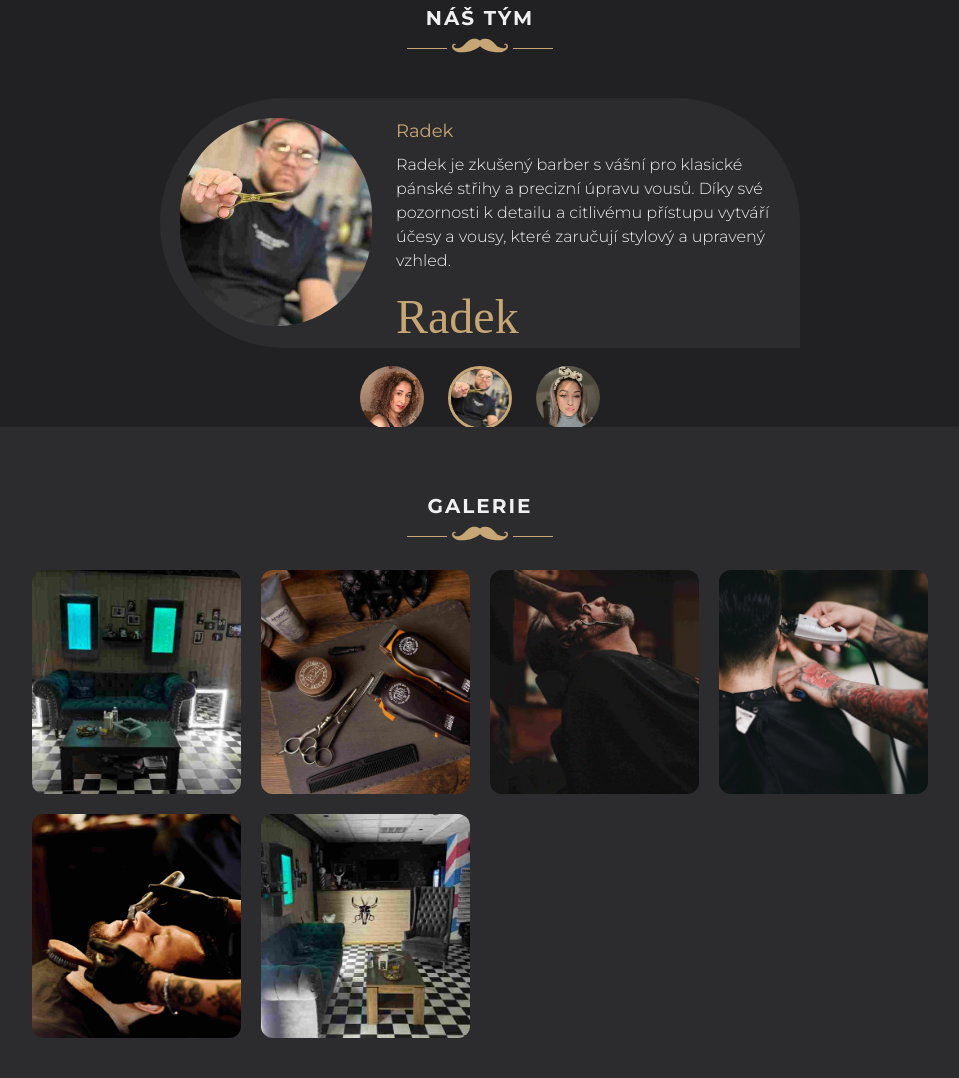
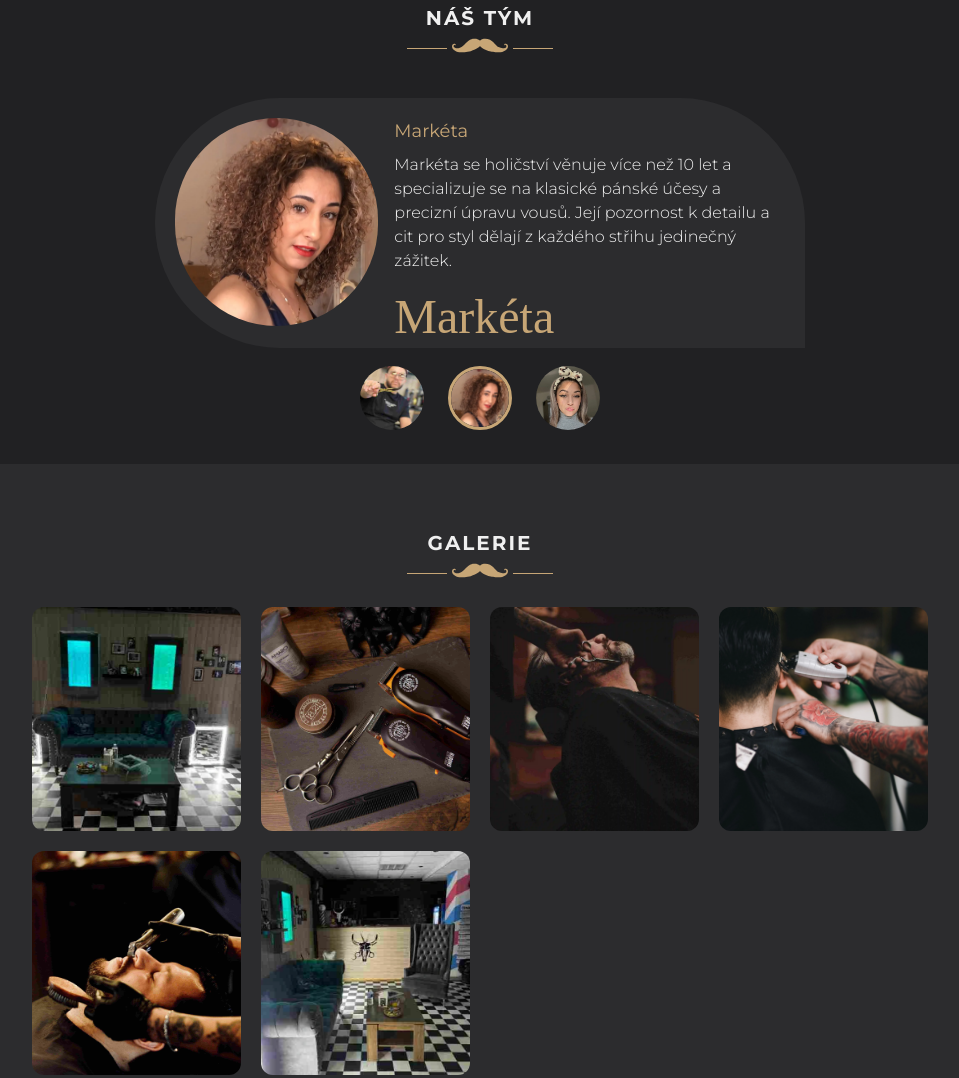
Before and after one commit to petrovcikovadiana/Indigo, a website: page docs/index.html in a window 1280 px wide. Shown: the part 2678-3756 px from the top of the page, without its empty margins (160-1119 px from the left). Drawn offline with nearby package versions, Linux system fonts and the light colour scheme; a web font is replaced by a local one.

Commit message:
edit image in card team

```diff
--- a/docs/index.html
+++ b/docs/index.html
@@ -560,9 +560,9 @@
             </div>
             <!-- Card -->
             <div
-                class="flex md:h-[250px] md:w-[640px] mx-auto rounded-tl-full md:rounded-bl-full rounded-tr-full bg-lightBlack mb-24 ">
+                class="flex md:h-[250px] md:w-[650px] mx-auto rounded-tl-full md:rounded-bl-full rounded-tr-full bg-lightBlack mb-24 ">
                 <div class="w-full m-8 md:m-5">
-                    <div class="flex md:flex-row flex-col  mb-2 gap-6">
+                    <div class="flex md:flex-row flex-col  mb-2 gap-4">
                         <div class="flex flex-col w-full items-center md:w-1/3">
                             <img id="employee-photo" src="" alt="employee-photo" loading="lazy"
                                 class="rounded-full object-cover h-44 w-44 md:h-52 md:w-52" />
@@ -579,14 +579,12 @@
                     </div>
                     <div class="flex flex-row gap-6 mt-10 items-center justify-center mx-auto">
                         <!-- Add data to manual switch -->
+                        <img src="./img/man_11zon.webp" alt="radek" loading="lazy"
+                            class="object-cover w-16 h-16 rounded-full employee-selector" data-index="0">
                         <img src="./img/woman.webp" alt="marketa" loading="lazy"
-                            class="object-cover w-16 h-16 rounded-full employee-selector" data-index="0">
-                        <img src="./img/man_11zon.webp" alt="radek" loading="lazy"
                             class="object-cover w-16 h-16 rounded-full employee-selector" data-index="1">
                         <img src="./img/Marka.webp" alt="marka" loading="lazy"
                             class="object-cover w-16 h-16 rounded-full employee-selector" data-index="2">
-
-
                     </div>
                 </div>
             </div>
@@ -595,7 +593,7 @@
     <!-- Our team end -->
     <!-- Gallery start -->
     <section id="gallery">
-        <div class="flex items-center justify-center max-h-[95vh] md:max-h-[75vh] bg-lightBlack">
+        <div class="flex items-center justify-center max-h-[90vh] md:max-h-[100vh] bg-lightBlack">
             <div class="bg-lightBlack p-6 space-y-6 md:p-16 max-w-5xl mx-auto">
                 <!-- Title -->
                 <div class="flex flex-col items-center justify-center mx-auto">
--- a/docs/team.js
+++ b/docs/team.js
@@ -1,18 +1,18 @@
 // Data
 const employees = [
+  {
+    name: "Radek",
+    description:
+      "Radek je zkušený barber s vášní pro klasické pánské střihy a precizní úpravu vousů. Díky své pozornosti k detailu a citlivému přístupu vytváří účesy a vousy, které zaručují stylový a upravený vzhled.",
+    photo: "./img/man_11zon.webp",
+    signature: "Radek",
+  },
   {
     name: "Markéta",
     description:
       "Markéta se holičství věnuje více než 10 let a specializuje se na klasické pánské účesy a precizní úpravu vousů. Její pozornost k detailu a cit pro styl dělají z každého střihu jedinečný zážitek.",
     photo: "./img/woman.webp",
     signature: "Markéta",
-  },
-  {
-    name: "Radek",
-    description:
-      "Radek je zkušený barber s vášní pro klasické pánské střihy a precizní úpravu vousů. Díky své pozornosti k detailu a citlivému přístupu vytváří účesy a vousy, které zaručují stylový a upravený vzhled.",
-    photo: "./img/man_11zon.webp",
-    signature: "Radek",
   },
   {
     name: "Marka",
```
Also changed, not shown: docs/style.css.
